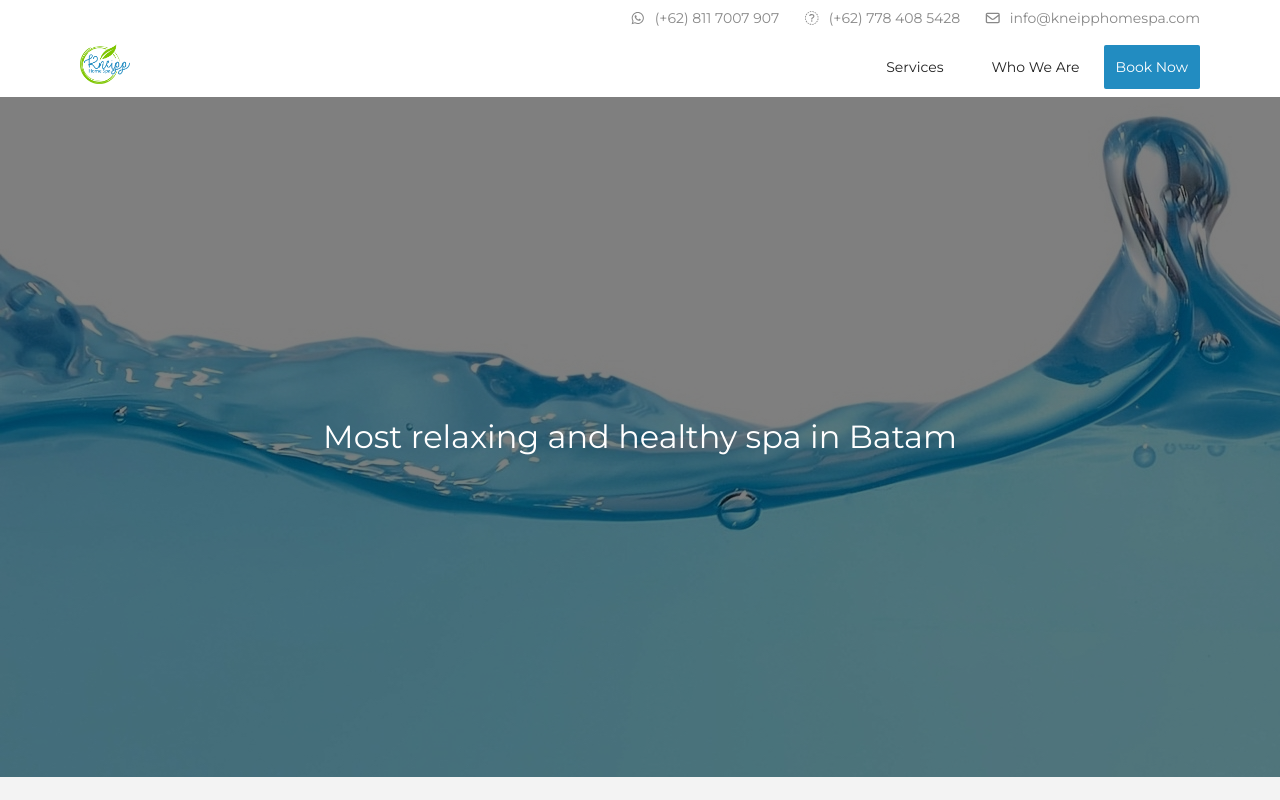
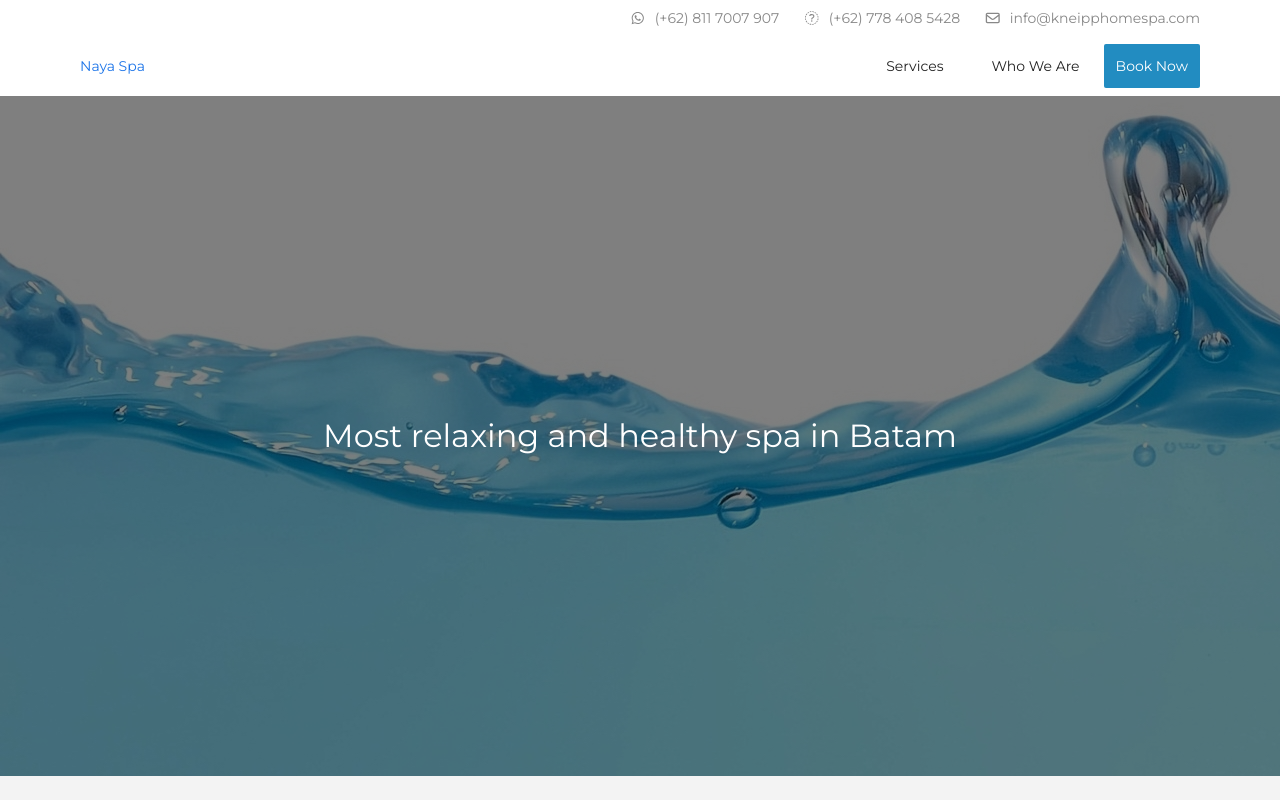
Before and after one commit to michealseng/nayaspabatam, a plain HTML site: page index.html in a window 1280 px wide. Shown: the top 800 px of the page. Drawn offline with nearby package versions, Linux system fonts and the light colour scheme; files whose address does not match are found by name.

Commit message:
Changed the logo to word for now

```diff
--- a/index.html
+++ b/index.html
@@ -51,7 +51,8 @@
       <header>
         <nav>
         <a href="index.html">
-          <img class="logo" src="assets/logo.png" alt="Kneipp Homespa Logo" />
+          <!-- <img class="logo" src="assets/logo.png" alt="Kneipp Homespa Logo" /> -->
+          Naya Spa
         </a>
 
         <!-- viola -> a pure CSS mobile navigation dropdown! -->
```
Also changed, not shown: aboutus.html (+2 -1 lines), contactus.html (+1 -0 lines), services.html (+2 -1 lines).
